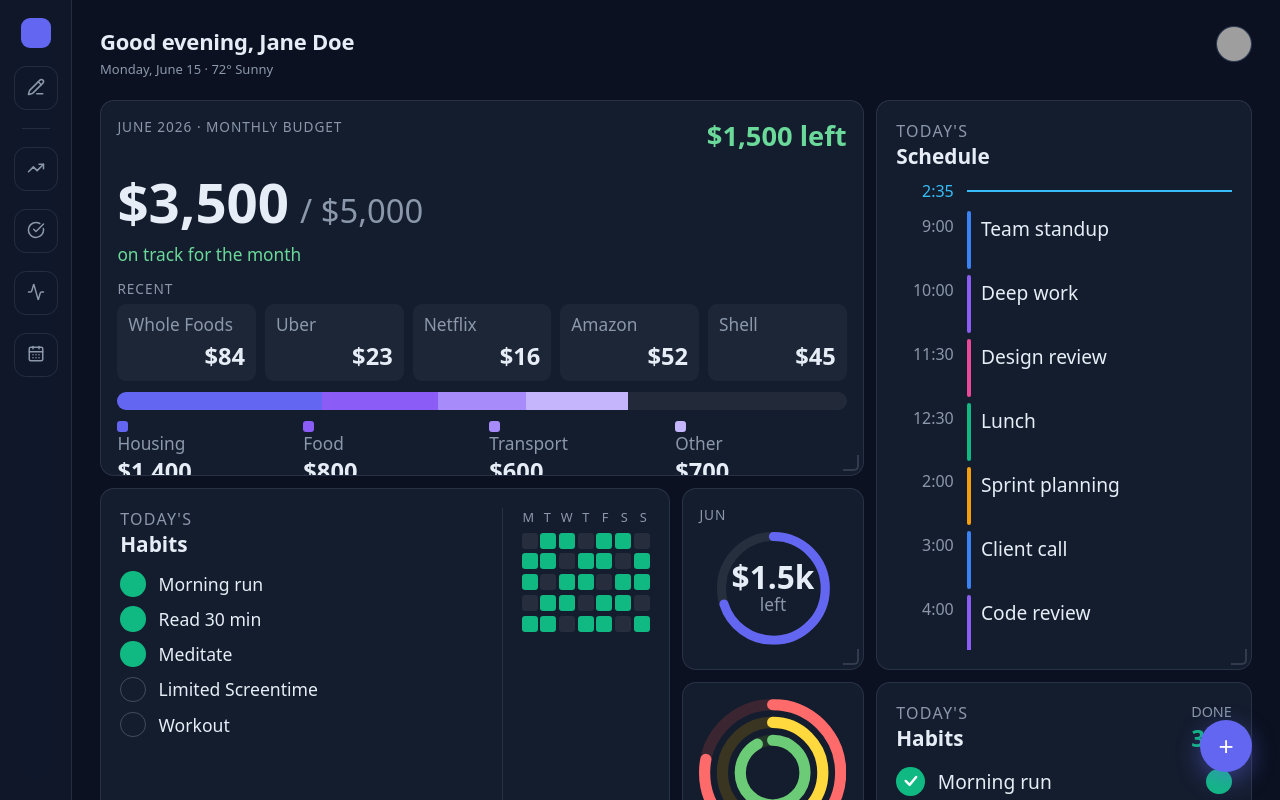
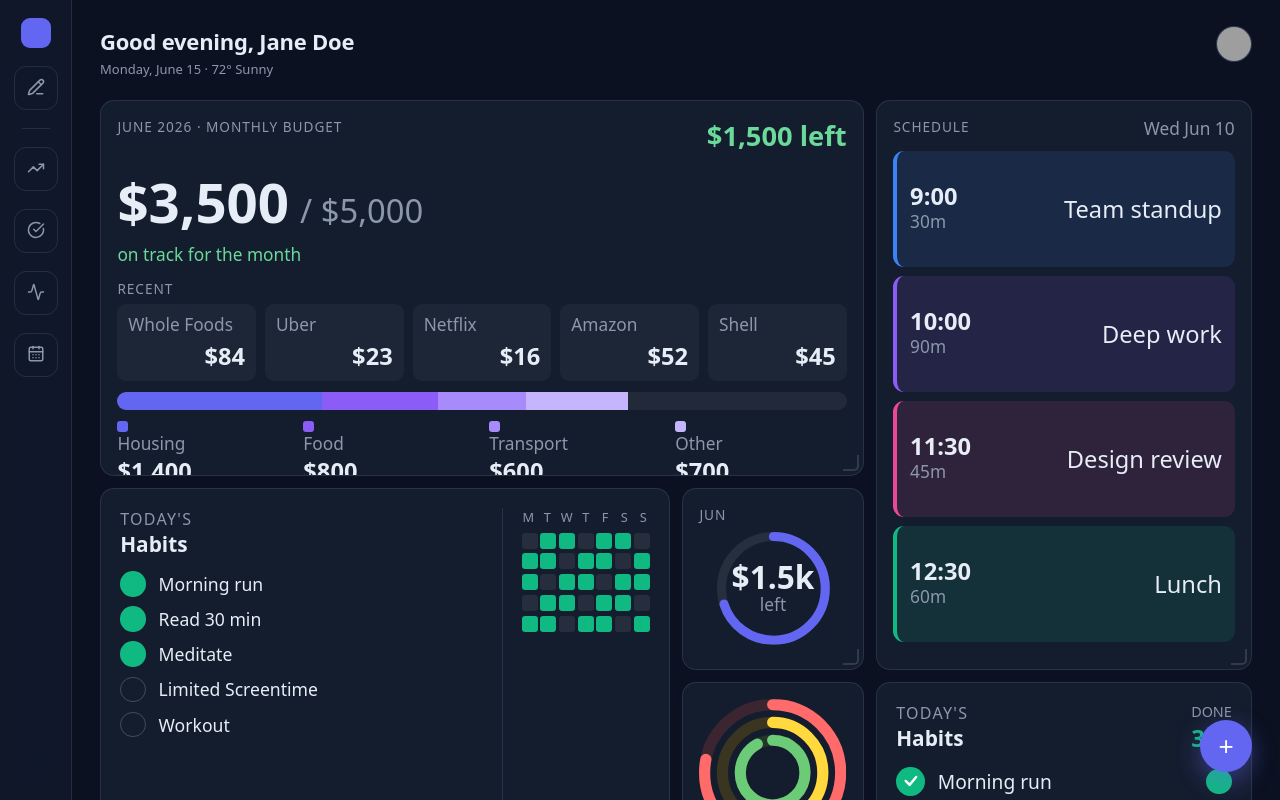
Before and after one commit to ben-yeung/bento-dash, a Next.js app: page / in a window 1280 px wide. Built offline with nearby package versions, Linux system fonts and the light colour scheme; grey boxes are pictures that could not be loaded.

Commit message:
feat: rescale TodaysSchedule content

```diff
--- a/components/widgets/content/todays-schedule.tsx
+++ b/components/widgets/content/todays-schedule.tsx
@@ -1,65 +1,60 @@
+import type React from 'react';
 import type { WidgetContentProps } from '@/components/widgets/WidgetSkeleton';
-import React from 'react';
+import { cell, SCALE } from './scale';
+import { Header, EventChip } from './_shared';
 
-const TIMELINE = [
-  { time: '9:00',  title: 'Team standup',    color: '#3b82f6', duration: 30  },
-  { time: '10:00', title: 'Deep work',        color: '#8b5cf6', duration: 90  },
-  { time: '11:30', title: 'Design review',    color: '#ec4899', duration: 60  },
-  { time: '12:30', title: 'Lunch',            color: '#10b981', duration: 60  },
-  { time: '2:00',  title: 'Sprint planning',  color: '#f59e0b', duration: 60  },
-  { time: '3:00',  title: 'Client call',      color: '#3b82f6', duration: 45  },
-  { time: '4:00',  title: 'Code review',      color: '#8b5cf6', duration: 30  },
+const EVENTS = [
+  { time: '9:00',  title: 'Team standup',  short: 'Standup',  color: '#3b82f6', duration: '30m' },
+  { time: '10:00', title: 'Deep work',     short: 'Deep work', color: '#8b5cf6', duration: '90m' },
+  { time: '11:30', title: 'Design review', short: 'Design review', color: '#ec4899', duration: '45m' },
+  { time: '12:30', title: 'Lunch',         short: 'Lunch',    color: '#10b981', duration: '60m' },
 ];
-const NOW_LABEL = '2:35';
+
+const root: React.CSSProperties = { position: 'absolute', inset: 0, padding: cell(SCALE.pad),
+  display: 'flex', flexDirection: 'column', overflow: 'hidden' };
+const g3: React.CSSProperties = { display: 'grid', gridTemplateRows: 'auto 1fr auto', gap: cell(SCALE.gap), height: '100%' };
+
+function Timeline({ count, variant, duration, useShort }:
+  { count: number; variant?: 'row' | 'stack'; duration?: boolean; useShort?: boolean }) {
+  return (
+    <div style={{ display: 'grid', gridAutoRows: '1fr', gap: cell(0.05) }}>
+      {EVENTS.slice(0, count).map((ev) => (
+        <EventChip key={ev.time} variant={variant} time={ev.time}
+          title={useShort ? ev.short : ev.title} color={ev.color}
+          duration={duration ? ev.duration : undefined} />
+      ))}
+    </div>
+  );
+}
 
 export function TodaysSchedule({ w, h }: WidgetContentProps) {
-  const s: React.CSSProperties = {
-    position: 'absolute', inset: 0, padding: '1.2em',
-    display: 'flex', flexDirection: 'column',
-    color: 'var(--text)', overflow: 'hidden',
-  };
-
-  const visible = h <= 2 ? TIMELINE.slice(0, h === 1 ? 3 : 5) : TIMELINE;
-
-  function EventRow({ ev }: { ev: typeof TIMELINE[0] }) {
+  if (w === 1 && h === 2) {
     return (
-      <div style={{ display: 'flex', gap: '0.8em', alignItems: 'stretch', minHeight: '3.6em' }}>
-        <div style={{ width: '3.6em', textAlign: 'right', fontSize: '1em', color: 'var(--muted)', paddingTop: '0.2em', flexShrink: 0 }}>{ev.time}</div>
-        <div style={{ display: 'flex', alignItems: 'stretch', gap: '0.6em' }}>
-          <div style={{ width: '0.3em', borderRadius: '0.2em', background: ev.color }} />
-          <div style={{ fontSize: '1.2em', paddingTop: '0.2em' }}>{ev.title}</div>
-        </div>
+      <div style={{ ...root, ...g3 }}>
+        <Header label="Today" />
+        <Timeline count={2} variant="stack" useShort />
+        <div />
       </div>
     );
   }
 
-  if (w === 1) {
+  if (w === 2 && h === 2) {
     return (
-      <div style={s}>
-        <div style={{ fontSize: '1em', color: 'var(--muted)', textTransform: 'uppercase', letterSpacing: '0.08em', marginBottom: '0.6em' }}>Today</div>
-        <div style={{ display: 'flex', flexDirection: 'column', gap: '0.4em', overflow: 'hidden' }}>
-          {visible.map((ev) => <EventRow key={ev.title} ev={ev} />)}
-        </div>
+      <div style={{ ...root, ...g3 }}>
+        <Header label="Today · Schedule" />
+        <Timeline count={3} variant="row" />
+        <div />
       </div>
     );
   }
 
-  const showNow = h >= 2;
+  // 2×3
   return (
-    <div style={s}>
-      <div style={{ marginBottom: '0.6em' }}>
-        <div style={{ fontSize: '1em', color: 'var(--muted)', textTransform: 'uppercase', letterSpacing: '0.08em' }}>Today&apos;s</div>
-        <div style={{ fontSize: '1.3em', fontWeight: 600 }}>Schedule</div>
-      </div>
-      <div style={{ display: 'flex', flexDirection: 'column', gap: '0.4em', overflow: 'hidden', position: 'relative' }}>
-        {showNow && (
-          <div style={{ display: 'flex', gap: '0.8em', alignItems: 'center', marginBottom: '0.2em' }}>
-            <div style={{ width: '3.6em', textAlign: 'right', fontSize: '1em', color: '#38bdf8', flexShrink: 0 }}>{NOW_LABEL}</div>
-            <div style={{ flex: 1, height: '0.1em', background: '#38bdf8' }} />
-          </div>
-        )}
-        {visible.map((ev) => <EventRow key={ev.title} ev={ev} />)}
-      </div>
+    <div style={{ ...root, ...g3 }}>
+      <Header label="Schedule"
+        aside={<div style={{ fontSize: cell(SCALE.fontDetail), color: 'var(--muted)' }}>Wed Jun 10</div>} />
+      <Timeline count={4} variant="row" duration />
+      <div />
     </div>
   );
 }
```
Also changed, not shown: 1 other file (tests, documents, lock files or other folders).
